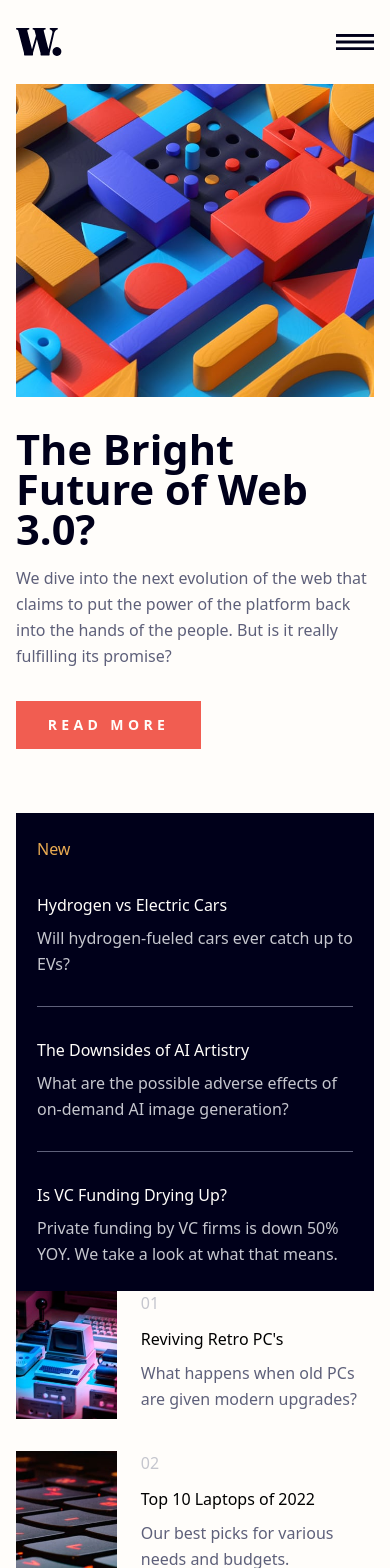
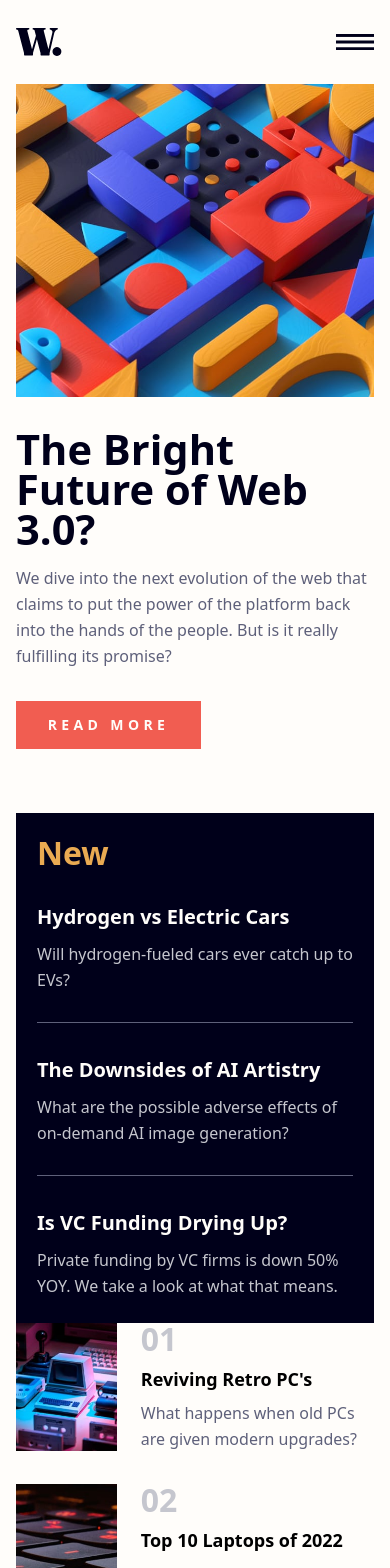
Before and after one commit to ismaelpaul/front-end-mentor-news-home, a SvelteKit app: page / in a window 390 px wide. Shown: the top 1568 px of the page. Built offline with nearby package versions, Linux system fonts and the light colour scheme.

Commit message:
Add x-large, medium, small and x-small headings, nav, sidebar-nav configs and laptop media query

```diff
--- a/tailwind.config.js
+++ b/tailwind.config.js
@@ -9,7 +9,6 @@ export default {
 			'grayish-blue': '#C5C6CE',
 			gunmetal: '#5E607A',
 			'light-vermillion': '#F15D51',
-			silver: 'C5C6CE',
 			yellow: '#E9AA52',
 			'soft-orange': '#FFCE8A',
 		},
@@ -21,11 +20,52 @@ export default {
 					fontWeight: '800',
 				},
 			],
+			'x-large-heading': [
+				'3.5rem',
+				{
+					lineHeight: '3.5rem',
+					fontWeight: '800',
+				},
+			],
+			'medium-heading': [
+				'2rem',
+				{
+					lineHeight: '2rem',
+					fontWeight: '700',
+				},
+			],
+			'small-heading': [
+				'1.25rem',
+				{
+					lineHeight: '2rem',
+					fontWeight: '700',
+				},
+			],
+			'x-small-heading': [
+				'1.125rem',
+				{
+					lineHeight: '1.5rem',
+					fontWeight: '800',
+				},
+			],
 			paragraph: [
 				'1rem',
 				{
 					lineHeight: '1.625rem',
 					fontWeight: '300',
+				},
+			],
+			nav: [
+				'0.938rem',
+				{
+					lineHeight: '1.625rem',
+				},
+			],
+			'sidebar-nav': [
+				'1.125rem',
+				{
+					lineHeight: '1.5rem',
+					fontWeight: '400',
 				},
 			],
 			button: [
@@ -36,6 +76,9 @@ export default {
 				},
 			],
 		},
+		screens: {
+			laptop: '1440px',
+		},
 		extend: {},
 	},
 	plugins: [],
```
